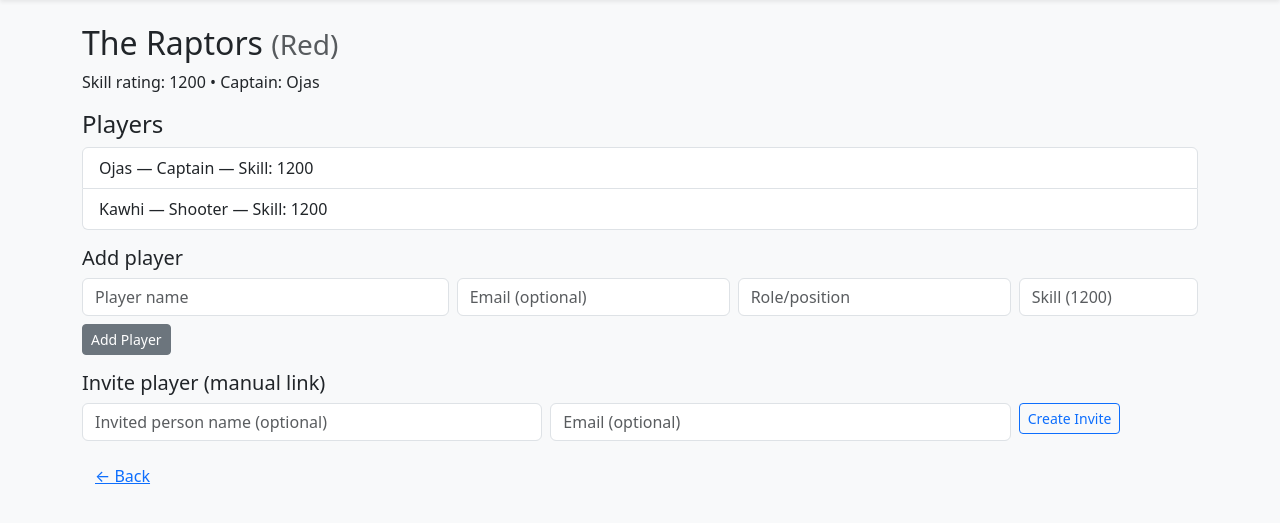
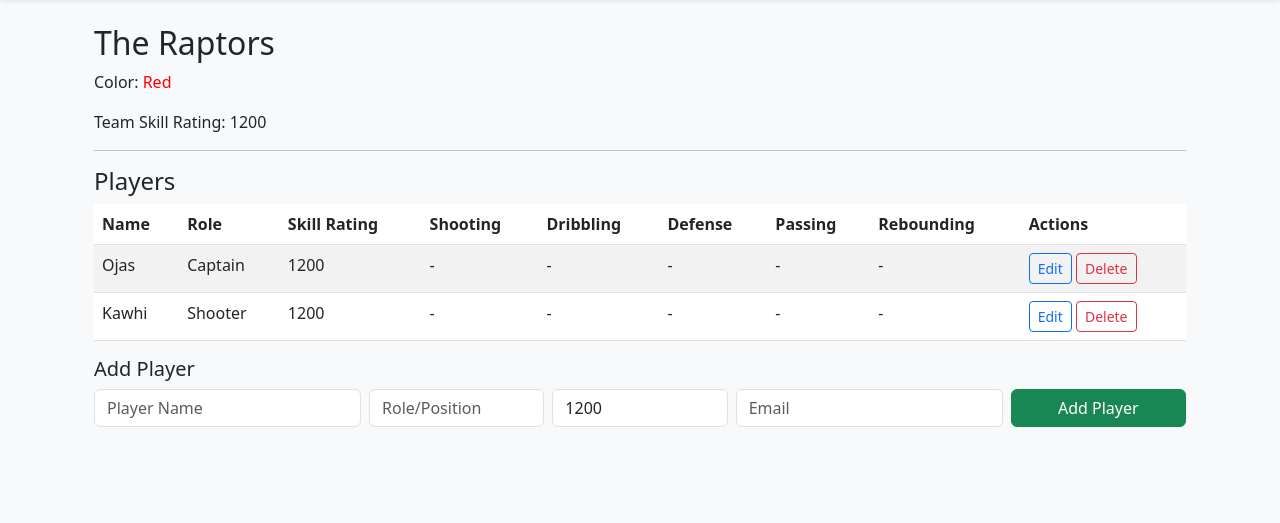
Before and after one commit to ojashunjan/Smart-Sports-Team-Management-Competitive-Play-Platform, a Flask app: page /teams/1 in a window 1280 px wide. Shown: the part 56-579 px from the top of the page. Run offline with Flask 3, Linux system fonts and the light colour scheme.

Commit message:
better skills handling

```diff
--- a/app/routes.py
+++ b/app/routes.py
@@ -1,8 +1,65 @@
 from flask import current_app as app, render_template, request, redirect, url_for, flash, jsonify
 from . import db
-from .models import Team, Player, Match, MatchAssignment, Invite
+from .models import Team, Player, Match, MatchAssignment, Invite, PlayerSkill
 from .utils import shuffle_players_list, balance_teams, make_token
 from datetime import datetime
+
+# -------------------------
+# Helper: sport -> skill fields
+# -------------------------
+def skill_fields_for_sport(sport):
+    mapping = {
+        "soccer": ["Shooting", "Passing", "Defending", "Speed", "Stamina"],
+        "basketball": ["Shooting", "Dribbling", "Defense", "Passing", "Rebounding"],
+        "volleyball": ["Serving", "Spiking", "Blocking", "Setting", "Passing"],
+        "hockey": ["Shooting", "Skating", "Defense", "Checking", "Passing"],
+        "football": ["Throwing", "Catching", "Tackling", "Speed", "Awareness"],
+        "default": ["Skill A", "Skill B", "Skill C", "Skill D", "Skill E"]
+    }
+    if not sport:
+        return mapping["default"]
+    return mapping.get(sport.lower(), mapping["default"])
+
+# -------------------------
+# Helper: recalculate team skill rating
+# -------------------------
+def recalc_team_skill(team):
+    """
+    Recalculate team's average skill rating as:
+    average of all PlayerSkill.value across all players in the team.
+    If no PlayerSkill rows, fallback to average of player.skill_rating values
+    or the default 1200.
+    """
+    # collect all players on team
+    players = Player.query.filter_by(team_id=team.id).all()
+    total = 0
+    count = 0
+    for p in players:
+        # player skills
+        for s in p.skills:
+            total += s.value
+            count += 1
+
+    if count > 0:
+        avg = total / count
+        team.skill_rating = int(round(avg))
+        db.session.add(team)
+        db.session.commit()
+        return team.skill_rating
+
+    # fallback: average player.skill_rating if present
+    if players:
+        sum_ratings = sum((p.skill_rating or 1200) for p in players)
+        team.skill_rating = int(round(sum_ratings / len(players)))
+        db.session.add(team)
+        db.session.commit()
+        return team.skill_rating
+
+    # no players: leave default
+    team.skill_rating = team.skill_rating or 1200
+    db.session.add(team)
+    db.session.commit()
+    return team.skill_rating
 
 # Home
 @app.route("/")
@@ -23,7 +80,10 @@ def create_team():
         skill = int(request.form.get("skill") or 1200)
         captain_name = request.form.get("captain_name") or None
 
-        team = Team(name=name, color=color, skill_rating=skill)
+        # sport from form (new). For backward compatibility, if not provided fallback to 'soccer'
+        sport = request.form.get("sport") or "soccer"
+
+        team = Team(name=name, color=color, skill_rating=skill, sport=sport)
         db.session.add(team)
         db.session.commit()
 
@@ -41,7 +101,11 @@ def create_team():
 @app.route("/teams/<int:team_id>")
 def team_detail(team_id):
     team = Team.query.get_or_404(team_id)
-    return render_template("team_detail.html", team=team)
+    # derive skill fields for this team's sport (for the add-player form)
+    skill_names = skill_fields_for_sport(team.sport)
+    # players (ordered)
+    players = team.players
+    return render_template("team_detail.html", team=team, players=players, skill_names=skill_names)
 
 # manual add player to team
 @app.route("/teams/<int:team_id>/add_player", methods=["POST"])
@@ -50,14 +114,153 @@ def team_add_player(team_id):
     name = request.form.get("name")
     email = request.form.get("email") or None
     role = request.form.get("role") or None
+    # legacy single skill field (skill) still supported: treat as skill_rating fallback
     skill = int(request.form.get("skill") or 1200)
     if not name:
         flash("Player name required", "danger")
         return redirect(url_for("team_detail", team_id=team_id))
+
+    # create player
     p = Player(name=name, email=email, role=role, skill_rating=skill, team_id=team.id, invited=False)
-    db.session.add(p); db.session.commit()
+    db.session.add(p)
+    db.session.commit()
+
+    # extract skill_* fields from form and store as PlayerSkill rows
+    # expected form inputs: skill_Shooting, skill_Passing, etc.
+    skill_names = skill_fields_for_sport(team.sport)
+    any_skill_saved = False
+    for sname in skill_names:
+        key = f"skill_{sname.replace(' ','_')}"
+        val = request.form.get(key)
+        if val is None or val == "":
+            continue
+        try:
+            v = int(val)
+        except Exception:
+            # ignore invalid entries
+            continue
+        ps = PlayerSkill(player_id=p.id, sport=team.sport.lower() if team.sport else "unknown", name=sname, value=v)
+        db.session.add(ps)
+        any_skill_saved = True
+
+    # Also support arbitrary skill_ fields not in the canonical set
+    for key in request.form:
+        if key.startswith("skill_") and key not in {f"skill_{sn.replace(' ','_')}" for sn in skill_names}:
+            v_raw = request.form.get(key)
+            if v_raw is None or v_raw == "":
+                continue
+            try:
+                v = int(v_raw)
+            except Exception:
+                continue
+            # name from key after skill_
+            name_from_key = key[len("skill_"):].replace("_", " ")
+            ps = PlayerSkill(player_id=p.id, sport=team.sport.lower() if team.sport else "unknown", name=name_from_key, value=v)
+            db.session.add(ps)
+            any_skill_saved = True
+
+    db.session.commit()
+
+    # Recalculate team skill rating now that player added
+    recalc_team_skill(team)
+
     flash("Player added", "success")
     return redirect(url_for("team_detail", team_id=team_id))
+
+# route to edit player and their skills
+@app.route("/players/<int:player_id>/edit", methods=["GET", "POST"])
+def edit_player(player_id):
+    player = Player.query.get_or_404(player_id)
+    team = player.team
+    sport = team.sport if team else None
+    skill_names = skill_fields_for_sport(sport)
+    if request.method == "POST":
+        player.name = request.form.get("name") or player.name
+        player.email = request.form.get("email") or player.email
+        player.role = request.form.get("role") or player.role
+        # optional: update legacy skill_rating if provided
+        try:
+            player.skill_rating = int(request.form.get("skill_rating") or player.skill_rating)
+        except Exception:
+            pass
+        db.session.add(player)
+        db.session.commit()
+
+        # delete old PlayerSkill rows for this player and save new ones
+        PlayerSkill.query.filter_by(player_id=player.id).delete()
+        db.session.commit()
+
+        for sname in skill_names:
+            key = f"skill_{sname.replace(' ','_')}"
+            val = request.form.get(key)
+            if val is None or val == "":
+                continue
+            try:
+                v = int(val)
+            except Exception:
+                continue
+            ps = PlayerSkill(player_id=player.id, sport=sport.lower() if sport else "unknown", name=sname, value=v)
+            db.session.add(ps)
+
+        # also save arbitrary skill_ fields
+        for key in request.form:
+            if key.startswith("skill_") and key not in {f"skill_{sn.replace(' ','_')}" for sn in skill_names}:
+                v_raw = request.form.get(key)
+                if v_raw is None or v_raw == "":
+                    continue
+                try:
+                    v = int(v_raw)
+                except Exception:
+                    continue
+                name_from_key = key[len("skill_"):].replace("_", " ")
+                ps = PlayerSkill(player_id=player.id, sport=sport.lower() if sport else "unknown", name=name_from_key, value=v)
+                db.session.add(ps)
+
+        db.session.commit()
+
+        # recalc team rating
+        if team:
+            recalc_team_skill(team)
+
+        flash("Player updated", "success")
+        if team:
+            return redirect(url_for("team_detail", team_id=team.id))
+        return redirect(url_for("index"))
+
+    # GET: render edit form
+    # Prepare a dict of existing skill values for this player
+    existing_skills = {s.name: s.value for s in player.skills}
+    return render_template("edit_player.html", player=player, team=team, skill_names=skill_names, existing_skills=existing_skills)
+
+
+@app.route("/player/<int:player_id>/delete", methods=["POST", "GET"])
+def delete_player(player_id):
+    player = Player.query.get_or_404(player_id)
+    team = player.team
+
+    # Delete the player's skills first
+    PlayerSkill.query.filter_by(player_id=player.id).delete()
+
+    db.session.delete(player)
+    db.session.commit()
+
+    # Recalculate team's average after deletion
+    players = team.players
+    if players:
+        total_skill_sum = 0
+        total_skill_count = 0
+        for p in players:
+            for skill in p.skills:
+                total_skill_sum += skill.skill_value
+                total_skill_count += 1
+        team.average_skill_rating = total_skill_sum / total_skill_count
+    else:
+        team.average_skill_rating = 0
+
+    db.session.commit()
+
+    flash(f"{player.name} has been deleted from {team.name}.", "warning")
+    return redirect(url_for("team_detail", team_id=team.id))
 
 # invite player to a team (creates Invite row and shows a token / page)
 @app.route("/teams/<int:team_id>/invite", methods=["GET","POST"])
@@ -89,6 +292,26 @@ def create_match():
         stakes = float(request.form.get("stakes") or 0.0)
 
         m = Match(sport=sport, location=location, stakes=stakes)
+
+        # If teams were selected, convert to ints
+        if team1_id:
+            team1_id = int(team1_id)
+        if team2_id:
+            team2_id = int(team2_id)
+
+        # Validate team sport compatibility if both teams provided
+        if team1_id and team2_id:
+            team1 = Team.query.get(team1_id)
+            team2 = Team.query.get(team2_id)
+            # If either team has no sport set (legacy), treat missing sport as equal to m.sport or to other team
+            t1_sport = team1.sport or sport
+            t2_sport = team2.sport or sport
+            if t1_sport != t2_sport:
+                flash(f"Cannot create match: teams must have the same sport. {team1.name} plays {t1_sport}, while {team2.name} plays {t2_sport}.", "danger")
+                return redirect(url_for("create_match"))
+            # ensure match sport aligns with teams
+            m.sport = t1_sport
+
         if team1_id:
             m.team1_id = int(team1_id)
         if team2_id:
@@ -145,6 +368,12 @@ def accept_invite(token):
             db.session.add(p); db.session.commit()
             inv.accepted = True; db.session.commit()
             flash("You joined the team!", "success")
+            # recalc team rating (no skills from invite accepted player until they edit)
+            try:
+                team = Team.query.get(inv.context_id)
+                recalc_team_skill(team)
+            except Exception:
+                pass
             return redirect(url_for("team_detail", team_id=inv.context_id))
         else:
             # match invite - join as a player assigned to match pool (we create a player w/o team)
--- a/app/templates/team_detail.html
+++ b/app/templates/team_detail.html
@@ -1,39 +1,72 @@
 {% extends "base.html" %}
+
 {% block content %}
-<h2>{{ team.name }} <small class="text-muted">({{ team.color or 'no color' }})</small></h2>
-<p>Skill rating: {{ team.skill_rating }} • Captain:
-  {% set cap = team.players|selectattr('id','equalto',team.captain_id)|map(attribute='name')|list|first %}
-  {{ cap or '—' }}
-</p>
+<div class="container mt-4">
+    <h2>{{ team.name }}</h2>
+    {% if team.color %}
+    <p>Color: <span style="color: {{ team.color }}">{{ team.color }}</span></p>
+    {% endif %}
+    <p>Team Skill Rating: {{ team.skill_rating }}</p>
+    {% if team.captain %}
+    <p>Captain: {{ team.captain.name }}</p>
+    {% endif %}
 
-<h4>Players</h4>
-<ul class="list-group mb-3">
-  {% for p in team.players %}
-    <li class="list-group-item">{{ p.name }} — {{ p.role or 'player' }} — Skill: {{ p.skill_rating }}</li>
-  {% else %}
-    <li class="list-group-item text-muted">No players yet</li>
-  {% endfor %}
-</ul>
+    <hr>
 
-<h5>Add player</h5>
-<form method="post" action="{{ url_for('team_add_player', team_id=team.id) }}" class="mb-3">
-  <div class="row g-2">
-    <div class="col-md-4"><input class="form-control" name="name" placeholder="Player name" required></div>
-    <div class="col-md-3"><input class="form-control" name="email" placeholder="Email (optional)"></div>
-    <div class="col-md-3"><input class="form-control" name="role" placeholder="Role/position"></div>
-    <div class="col-md-2"><input class="form-control" name="skill" placeholder="Skill (1200)"></div>
-  </div>
-  <button class="btn btn-sm btn-secondary mt-2">Add Player</button>
-</form>
+    <h4>Players</h4>
+    <table class="table table-striped">
+        <thead>
+            <tr>
+                <th>Name</th>
+                <th>Role</th>
+                <th>Skill Rating</th>
+                {% for skill_name in skill_names %}
+                <th>{{ skill_name }}</th>
+                {% endfor %}
+                <th>Actions</th>
+            </tr>
+        </thead>
+        <tbody>
+            {% for p in players %}
+            <tr>
+                <td>{{ p.name }}</td>
+                <td>{{ p.role or "" }}</td>
+                <td>{{ p.skill_rating }}</td>
+                {% set player_skills = {} %}
+                {% for s in p.skills %}
+                    {% set _ = player_skills.update({s.skill_name: s.skill_value}) %}
+                {% endfor %}
+                {% for skill_name in skill_names %}
+                    <td>{{ player_skills.get(skill_name, '-') }}</td>
+                {% endfor %}
+                <td>
+                    <a href="{{ url_for('edit_player', player_id=p.id) }}" class="btn btn-sm btn-outline-primary">Edit</a>
+                    <a href="{{ url_for('delete_player', player_id=p.id) }}" class="btn btn-sm btn-outline-danger">Delete</a>
+                </td>
+            </tr>
+            {% endfor %}
+        </tbody>
+    </table>
 
-<h5>Invite player (manual link)</h5>
-<form method="post" action="{{ url_for('team_invite', team_id=team.id) }}">
-  <div class="row g-2">
-    <div class="col-md-5"><input class="form-control" name="name" placeholder="Invited person name (optional)"></div>
-    <div class="col-md-5"><input class="form-control" name="email" placeholder="Email (optional)"></div>
-    <div class="col-md-2"><button class="btn btn-sm btn-outline-primary">Create Invite</button></div>
-  </div>
-</form>
-
-<a class="btn btn-link mt-3" href="{{ url_for('index') }}">&larr; Back</a>
+    <form method="POST" action="{{ url_for('team_add_player', team_id=team.id) }}" class="mt-3">
+        <h5>Add Player</h5>
+        <div class="row g-2">
+            <div class="col-md-3">
+                <input type="text" class="form-control" name="name" placeholder="Player Name" required>
+            </div>
+            <div class="col-md-2">
+                <input type="text" class="form-control" name="role" placeholder="Role/Position">
+            </div>
+            <div class="col-md-2">
+                <input type="number" class="form-control" name="skill" placeholder="Skill Rating" value="1200">
+            </div>
+            <div class="col-md-3">
+                <input type="email" class="form-control" name="email" placeholder="Email">
+            </div>
+            <div class="col-md-2">
+                <button type="submit" class="btn btn-success w-100">Add Player</button>
+            </div>
+        </div>
+    </form>
+</div>
 {% endblock %}
```
Also changed, not shown: app/models.py (+22 -0 lines), app/templates/create_match.html (+30 -4 lines), app/templates/create_team.html (+13 -0 lines), app/templates/edit_player.html (added, +41 -0 lines), instance/sports.db.
